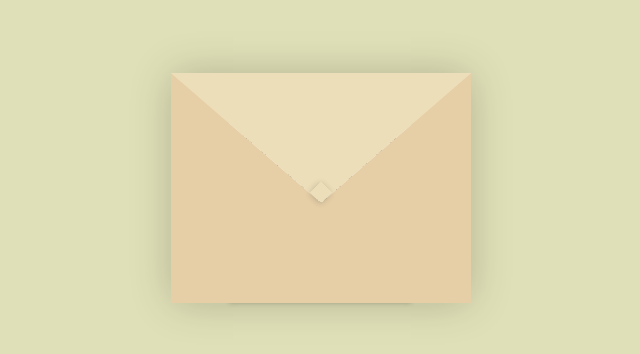
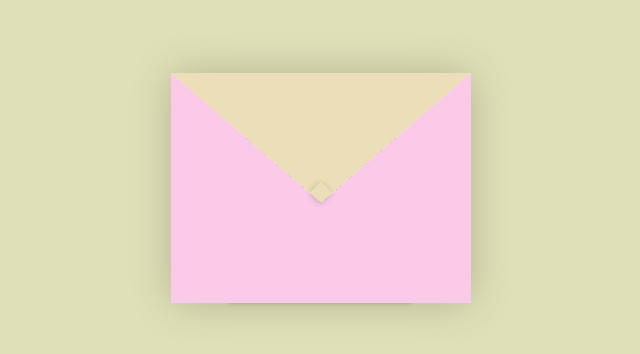
Before and after one commit to nashiaf/happy-birthday-, a plain HTML site: page index.html in a window 1280 px wide. Shown: the part 212-566 px from the top of the page, without its empty margins (319-959 px from the left). Drawn offline with Linux system fonts and the light colour scheme.

Commit message:
Update style.css pt3

```diff
--- a/style.css
+++ b/style.css
@@ -3,10 +3,10 @@
   --bg-color: rgb(224, 224, 184);
   --bg-envelope-color: #f5edd1;
   --envelope-tab: #ecdeb8;
-  --envelope-cover: #e6cfa7;
+  --envelope-cover: #facae8;
   --shadow-color: rgba(0, 0, 0, 0.2);
   --txt-color: #444;
-  --heart-color: rgb (247, 190, 225);
+  --heart-color: rgb (235, 160, 205);
 }
 body{
   margin: 0;
```
